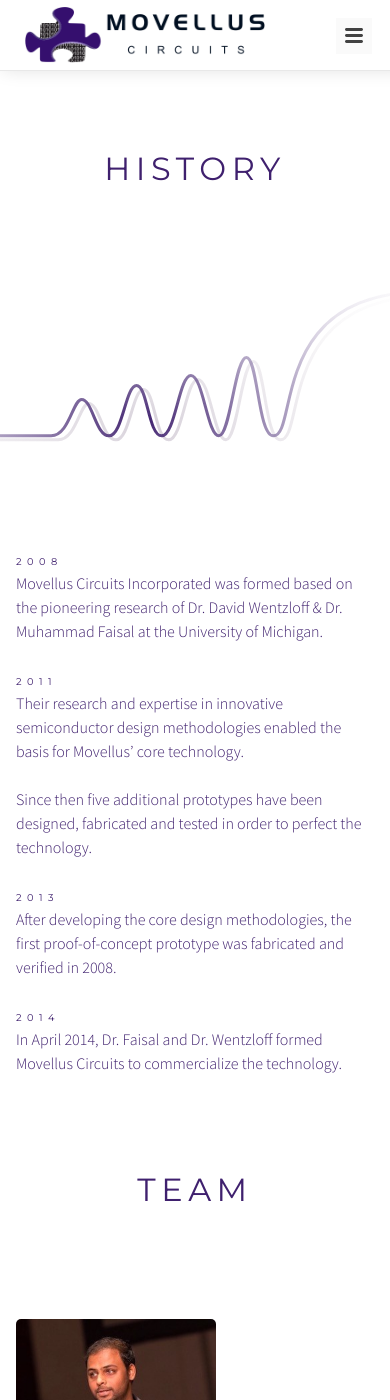
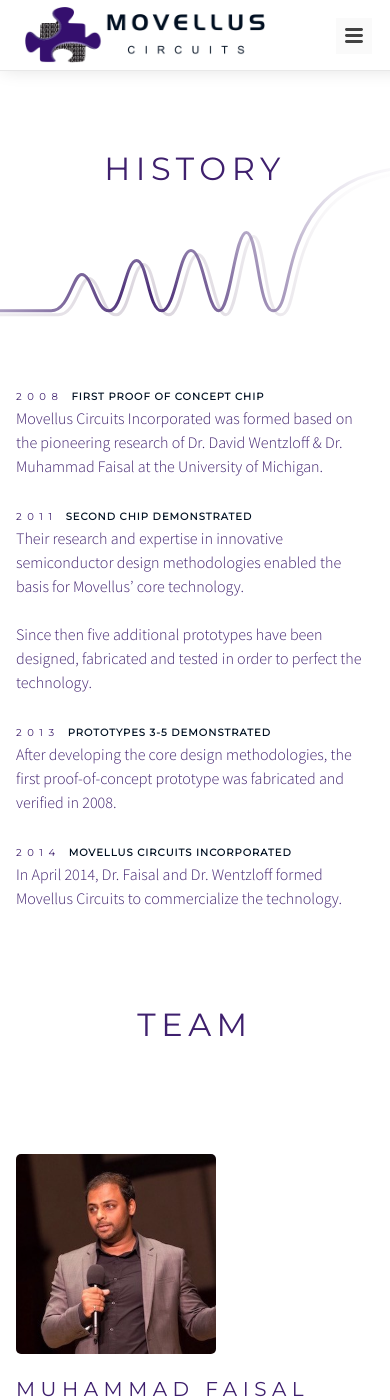
Before and after one commit to zaghmout/movellus, a Jekyll site: the page built from company/index.html, in a window 390 px wide and 1400 px high. Built offline with Jekyll 4.4.1, drawn with Linux system fonts in a browser that asks for light colours; nearby versions of some CDN libraries.

Commit message:
put labels on mobile

```diff
--- a/_sass/_layout.scss
+++ b/_sass/_layout.scss
@@ -789,6 +789,8 @@
         }
     }
 }
+#happened-wrapper{
+    margin-top: 100px;
 
     #happened{
         width: 830px;
@@ -805,6 +807,7 @@
                 margin: 10px;
                 position: relative;
                 top: -150px;
+            }
         }
     }
 }
@@ -825,7 +828,9 @@
 
     }
 }
-
+.event-label{
+    display: none;
+}
 #details{
     max-width: 380px;
     padding: 16px;
@@ -851,7 +856,7 @@
             span{
                 font-family: $strong-font-family;
                 letter-spacing: $large-kerning;
-                font-size: $small-font-size * 0.7;
+                font-size: 10px; // $small-font-size * 0.7;
             }
         }
     }
@@ -868,11 +873,16 @@
 
 
 @media(max-width: 885px) {
+    #happened-wrapper{
+        margin-top: -100px;
+
         #happened{
             width: 100vw;
             height: 150px;
             position: relative;
+            overflow-y: hidden;
             overflow-x: hidden;
+        }
     }
     #lines, #facts, #dates{
         display: none;
@@ -884,9 +894,19 @@
         height: 410px;
         margin-left: -445px; /* half of the width */
     }
+    .event-label{
+        display: inline;
+        letter-spacing: 1px !important;
+        color: #011022;
+        font-weight: bold;
+    }
 
-    #details ul{
+    #details
+    {
+        padding-top: 40px;
+        ul{
             margin: 0;
+        }
     }
 
     #directors {
--- a/company/index.html
+++ b/company/index.html
@@ -10,8 +10,7 @@
         HISTORY
     </h1>
 
-    <div style="margin-top: 100px;">
-
+    <div id="happened-wrapper">
 
         <div id="happened">
             <!-- Analog Waves -->
@@ -108,12 +107,18 @@
             <li>
                 <span>
                     2008
+                </span>
+                <span class="event-label">
+                    FIRST PROOF OF CONCEPT CHIP
                 </span><br>
                 Movellus Circuits Incorporated was formed based on the pioneering research of Dr. David Wentzloff &amp Dr. Muhammad Faisal at the University of Michigan.
             </li>
             <li>
                 <span>
                     2011
+                </span>
+                <span class="event-label">
+                    SECOND CHIP DEMONSTRATED
                 </span><br>
                 Their research and expertise in innovative semiconductor design methodologies enabled the basis for Movellus’ core technology.
             </li>
@@ -123,12 +128,18 @@
             <li>
                 <span>
                     2013
+                </span>
+                <span class="event-label">
+                    PROTOTYPES 3-5 DEMONSTRATED
                 </span><br>
                 After developing the core design methodologies, the first proof-of-concept prototype was fabricated and verified in 2008.
             </li>
             <li>
                 <span>
                     2014
+                </span>
+                <span class="event-label">
+                    MOVELLUS CIRCUITS INCORPORATED
                 </span><br>
                 In April 2014, Dr. Faisal and Dr. Wentzloff formed Movellus Circuits to commercialize the technology.
             </li>
```
Also changed, not shown: 3 other files. Lines whose indentation alone changed are shown as unchanged.
